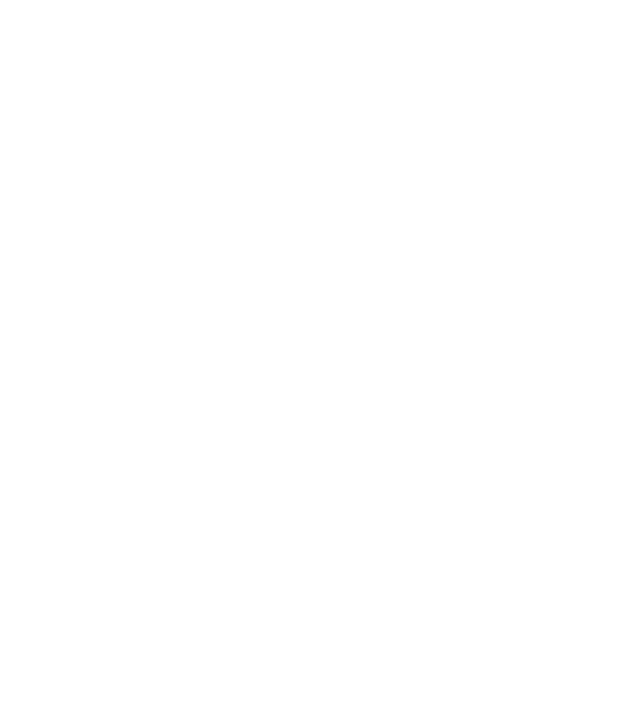
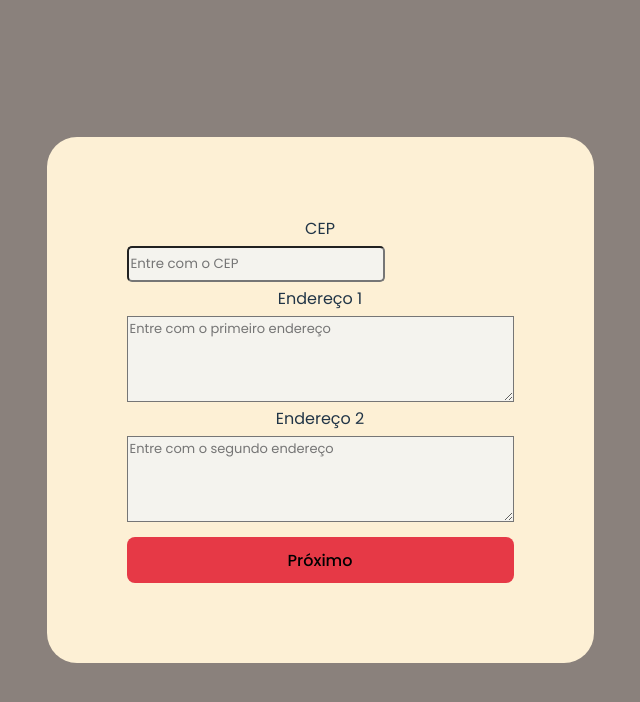
Before and after one commit to lelaranja/formCliente-SprintII-Resilia, a React (Vite) app: page / in a window 1280 px wide. Shown: the top 702 px of the page, without its empty margins (320-960 px from the left). Built offline with nearby package versions, Linux system fonts and the light colour scheme.

Commit message:
add: páginas de fomulário 1/3 e 2/3

```diff
--- a/src/App.css
+++ b/src/App.css
@@ -1,41 +1,10 @@
+* {
+  background-color: #8a817c;
+}
+
 #root {
   max-width: 1280px;
   margin: 0 auto;
   padding: 2rem;
   text-align: center;
 }
-
-.logo {
-  height: 6em;
-  padding: 1.5em;
-  will-change: filter;
-}
-.logo:hover {
-  filter: drop-shadow(0 0 2em #646cffaa);
-}
-.logo.react:hover {
-  filter: drop-shadow(0 0 2em #61dafbaa);
-}
-
-@keyframes logo-spin {
-  from {
-    transform: rotate(0deg);
-  }
-  to {
-    transform: rotate(360deg);
-  }
-}
-
-@media (prefers-reduced-motion: no-preference) {
-  a:nth-of-type(2) .logo {
-    animation: logo-spin infinite 20s linear;
-  }
-}
-
-.card {
-  padding: 2em;
-}
-
-.read-the-docs {
-  color: #888;
-}
--- a/src/App.jsx
+++ b/src/App.jsx
@@ -1,9 +1,11 @@
 import './App.css'
+import FormTwo from './components/FormTwo/FormTwo'
 
 function App() {
 
   return (
     <div className="App">
+      <FormTwo/>
     </div>
   )
 }
--- /dev/null
+++ b/src/components/FormOne/FormOne.module.css
@@ -0,0 +1,35 @@
+@import url("https://fonts.googleapis.com/css2?family=Poppins:wght@200;400;500&display=swap");
+
+.formMain {
+  display: flex;
+  flex-direction: column;
+  gap: 10px;
+  font-family: "Poppins", sans-serif;
+  padding: 80px;
+  border-radius: 30px;
+  background-color: #fdf0d5;
+}
+
+.formMain form {
+  display: flex;
+  flex-direction: column;
+  gap: 5px;
+  background-color: #fdf0d5;
+}
+
+.formMain input {
+  width: 250px;
+  height: 30px;
+  border-radius: 5px;
+  box-shadow: none;
+  background-color: #f4f3ee;
+}
+
+.formMain div {
+  background-color: #fdf0d5;
+}
+
+.formMain button {
+  margin-top: 10px;
+  background-color: #e63946;
+}
--- a/src/components/FormTwo/FormTwo.jsx
+++ b/src/components/FormTwo/FormTwo.jsx
@@ -0,0 +1,24 @@
+import React from 'react'
+import Label from '../Label/Label'
+import Input from '../Input/Input'
+import Button from '../Button/Button'
+import S from './FormTwo.module.css'
+import TextArea from '../TextArea/TextArea'
+
+const FormOne = () => {
+  return (
+    <div className={S.formMain}>
+        <form>
+        <Label texto="CEP" />
+        <Input tipo="number" obrigatorio={true} descricao="Entre com o CEP" pattern="[0-9]{5}-[0-9]{3}"/>
+        <Label texto="Endereço 1" />
+        <TextArea obrigatorio={true} descricao="Entre com o primeiro endereço"/>
+        <Label texto="Endereço 2" />
+        <TextArea descricao="Entre com o segundo endereço"/>
+        <Button type='Submit' texto="Próximo"/>
+        </form>
+    </div>
+  )
+}
+
+export default FormOne
--- /dev/null
+++ b/src/components/FormTwo/FormTwo.module.css
@@ -0,0 +1,42 @@
+@import url("https://fonts.googleapis.com/css2?family=Poppins:wght@200;400;500&display=swap");
+
+.formMain {
+  display: flex;
+  flex-direction: column;
+  gap: 10px;
+  font-family: "Poppins", sans-serif;
+  padding: 80px;
+  border-radius: 30px;
+  background-color: #fdf0d5;
+}
+
+.formMain form {
+  display: flex;
+  flex-direction: column;
+  gap: 5px;
+  background-color: #fdf0d5;
+}
+
+.formMain input {
+  width: 250px;
+  height: 30px;
+  font-family: "Poppins", sans-serif;
+  border-radius: 5px;
+  box-shadow: none;
+  background-color: #f4f3ee;
+}
+
+.formMain textarea {
+  font-family: "Poppins", sans-serif;
+  font-size: 13px;
+  background-color: #f4f3ee;
+}
+
+.formMain div {
+  background-color: #fdf0d5;
+}
+
+.formMain button {
+  margin-top: 10px;
+  background-color: #e63946;
+}
--- a/src/components/Input/Input.jsx
+++ b/src/components/Input/Input.jsx
@@ -1,8 +1,8 @@
 import React from 'react'
 
-const Input = ({tipo,valor, obrigatorio, onChange}) => {
+const Input = ({tipo,valor, obrigatorio, onChange, descricao}) => {
   return (
-    <input value={valor} type={tipo} required={obrigatorio} onChange={onChange}/>
+    <input value={valor} type={tipo} required={obrigatorio} onChange={onChange} placeholder={descricao}/>
   )
 }
 
--- /dev/null
+++ b/src/components/TextArea/TextArea.jsx
@@ -0,0 +1,9 @@
+import React from 'react'
+
+const TextArea = ({descricao, obrigatorio}) => {
+  return (
+    <textarea rows="4" cols="33" placeholder={descricao} required={obrigatorio}/>
+  )
+}
+
+export default TextArea
```
Also changed, not shown: src/components/FormOne/FormOne.jsx (+25 -0 lines).
